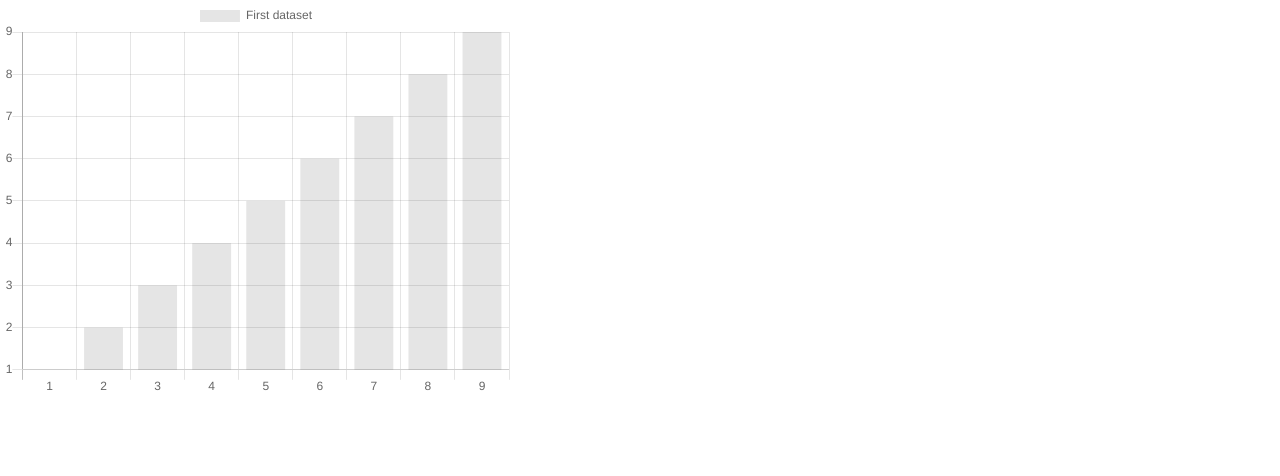
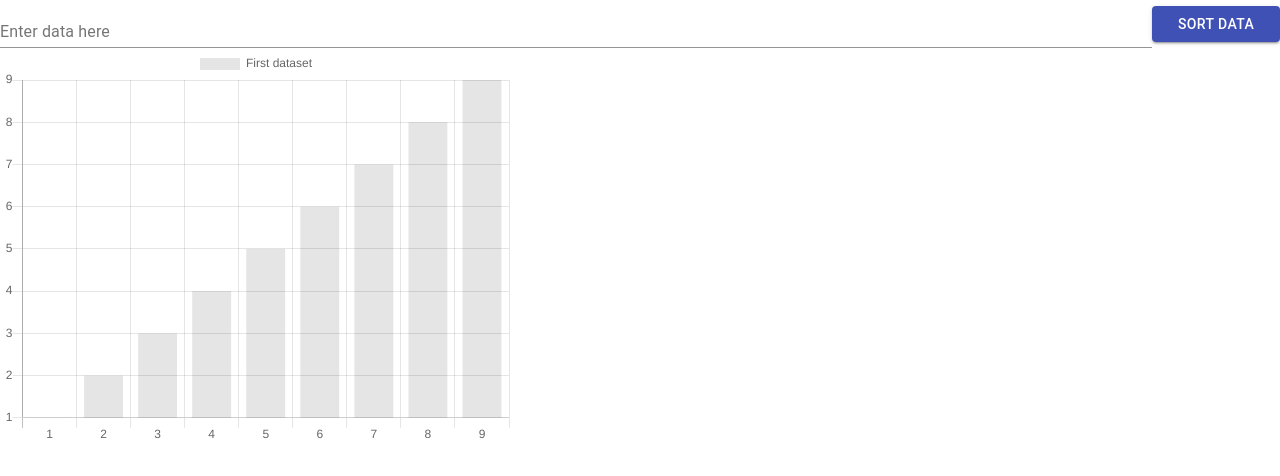
Before and after one commit to NameerWaqas/Algorithms-simulator, a React (Create React App) app: page / in a window 1280 px wide. Shown: the top 476 px of the page. Built offline with nearby package versions, Linux system fonts and the light colour scheme.

Commit message:
Feat: Take data for sorting at runtime

```diff
--- a/package.json
+++ b/package.json
@@ -3,10 +3,12 @@
   "version": "0.1.0",
   "private": true,
   "dependencies": {
+    "@material-ui/core": "^4.11.0",
     "@testing-library/jest-dom": "^4.2.4",
     "@testing-library/react": "^9.5.0",
     "@testing-library/user-event": "^7.2.1",
     "chart.js": "^2.9.3",
+    "materialize-css": "^1.0.0-rc.2",
     "react": "^16.13.1",
     "react-chartjs-2": "^2.10.0",
     "react-dom": "^16.13.1",
--- a/src/App.js
+++ b/src/App.js
@@ -2,11 +2,12 @@ import React from 'react';
 import './App.css';
 import BubbleSortChart from './components/BubbleSortChart'
 import ContextProvider from './context'
-
+import LandingPage from './containers/landingPage'
 
 function App() {
   return (
     <ContextProvider>
+      <LandingPage/>
       <BubbleSortChart />
     </ContextProvider>
   );
--- a/src/components/BubbleSortChart.js
+++ b/src/components/BubbleSortChart.js
@@ -1,7 +1,7 @@
-import React, { useState, useEffect,useContext } from 'react';
+import React, { useState, useEffect, useContext } from 'react';
 import { Bar } from 'react-chartjs-2'
 import BubbleSort from '../Algorithms/BubbleSort'
-import {context} from '../context'
+import { context } from '../context'
 
 // const generateColors = (list) => {
 
@@ -16,20 +16,21 @@ import {context} from '../context'
 function BubbleSortChart() {
     let contextData = useContext(context)
     let dataToSort = contextData[0];
-    let [i, setI] = useState(() => 0);
+    let count = contextData[2];
+    let setCount = contextData[3];
 
     // here slice() is called to make copy of the array;
     let BubbleSortSnapshots = BubbleSort(dataToSort.slice());
-
+    console.log(BubbleSortSnapshots);
     useEffect(() => {
         let interval = setTimeout(() => {
-            if (i < BubbleSortSnapshots.length - 1) {
-                setI(prevI => prevI + 1)
-                console.log(i)
+            if (count < BubbleSortSnapshots.length - 1) {
+                setCount(prevCount => prevCount + 1)
+                // console.log(i)
             }
         }, 100);
         return () => clearInterval(interval)
-    }, [i])
+    }, [count])
 
 
     const data = {
@@ -37,7 +38,7 @@ function BubbleSortChart() {
         datasets: [
             {
                 label: "First dataset",
-                data: BubbleSortSnapshots[i],
+                data: BubbleSortSnapshots[count],
                 fill: false,
                 // backgroundColor: generateColors(BubbleSortSnapshots[i]),
                 borderColor: "rgb(75,192,192,1)"
--- /dev/null
+++ b/src/containers/landingPage.js
@@ -0,0 +1,35 @@
+import React, { useContext } from 'react';
+import { TextField, FormControl, Button } from '@material-ui/core';
+import { context } from '../context';
+
+export default function LandingPage(props) {
+    let contextData = useContext(context)
+    let  setData  = contextData[1];
+    let  setCount = contextData[3]
+    let newData;
+
+    let handleChange = (e) => {
+        newData = e.target.value.split(',')
+        // console.log(newData)
+    }
+
+    let handleUpdateData = ()=>{
+        setCount(0)
+        setData(newData);
+    }
+    return (
+        <>
+        {/* Input componet for taking data */}
+            <div style={{ display: 'flex', flexDirection: 'row' }}>
+                <section style={{flex:9}}>
+                    <TextField id='standard-basic' label='Enter data here' onChange={handleChange}
+                        placeholder="Enter comma seprated values only like: 1,2,3,4" fullWidth/>
+                </section>
+                <section style={{flex:1,height:'100%',alignSelf:'center'}}>
+                <Button variant='contained' color='primary' fullWidth
+                onClick={handleUpdateData}>Sort Data</Button>
+                </section>
+            </div>
+        </>
+    )
+}
--- a/src/context.js
+++ b/src/context.js
@@ -4,8 +4,9 @@ export const context = React.createContext()
 
 export default function ContextProvider(props) {
     let [data, setData] = useState([3, 2, 5, 4, 1, 6, 8, 7, 9])
+    let [count,setCount] = useState(0)
     return (
-        <context.Provider value={[data, setData]}>
+        <context.Provider value={[data, setData,count,setCount]}>
             {props.children}
         </context.Provider>
     )
```
Also changed, not shown: 1 other file (tests, documents, lock files or other folders).
